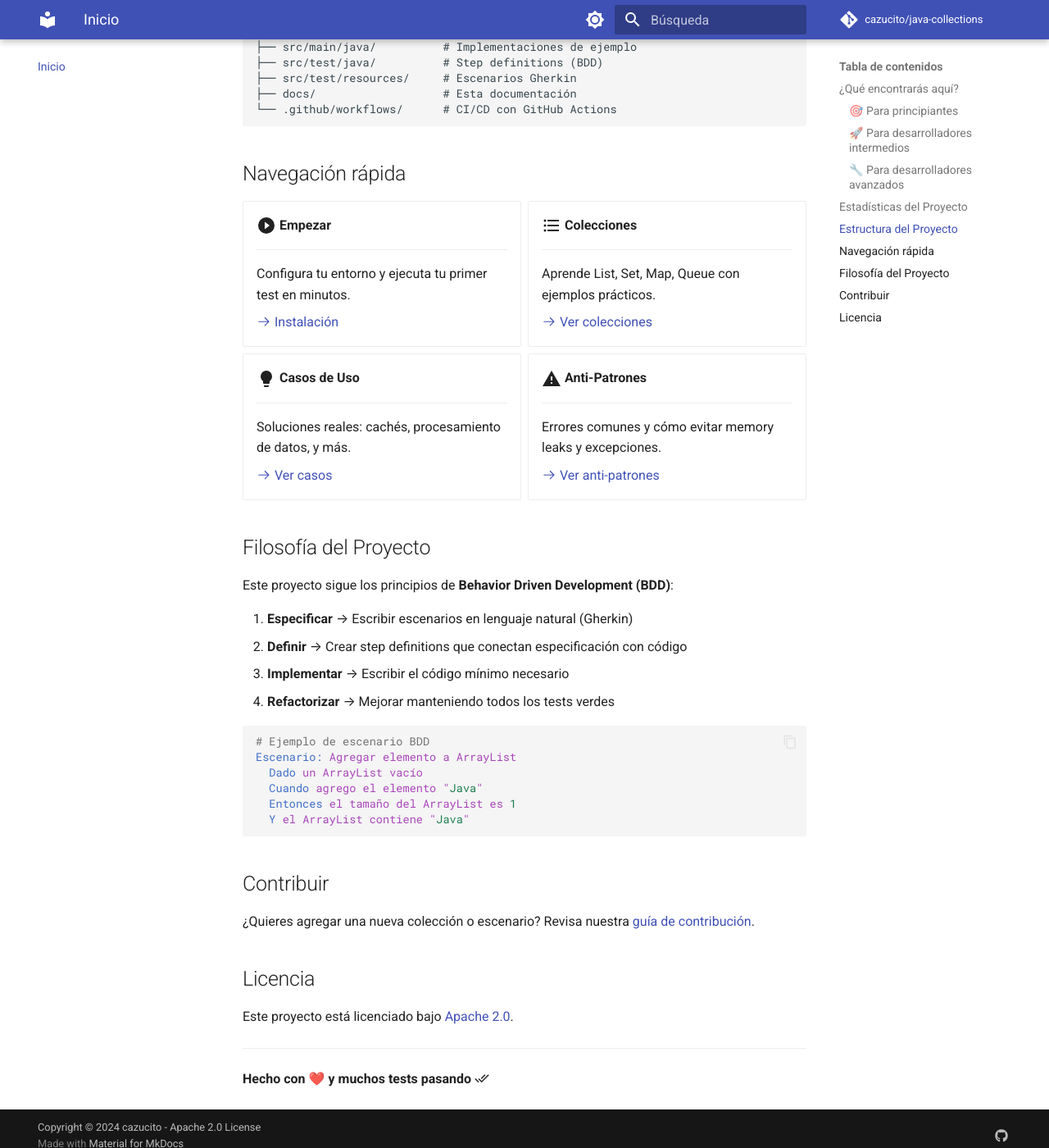
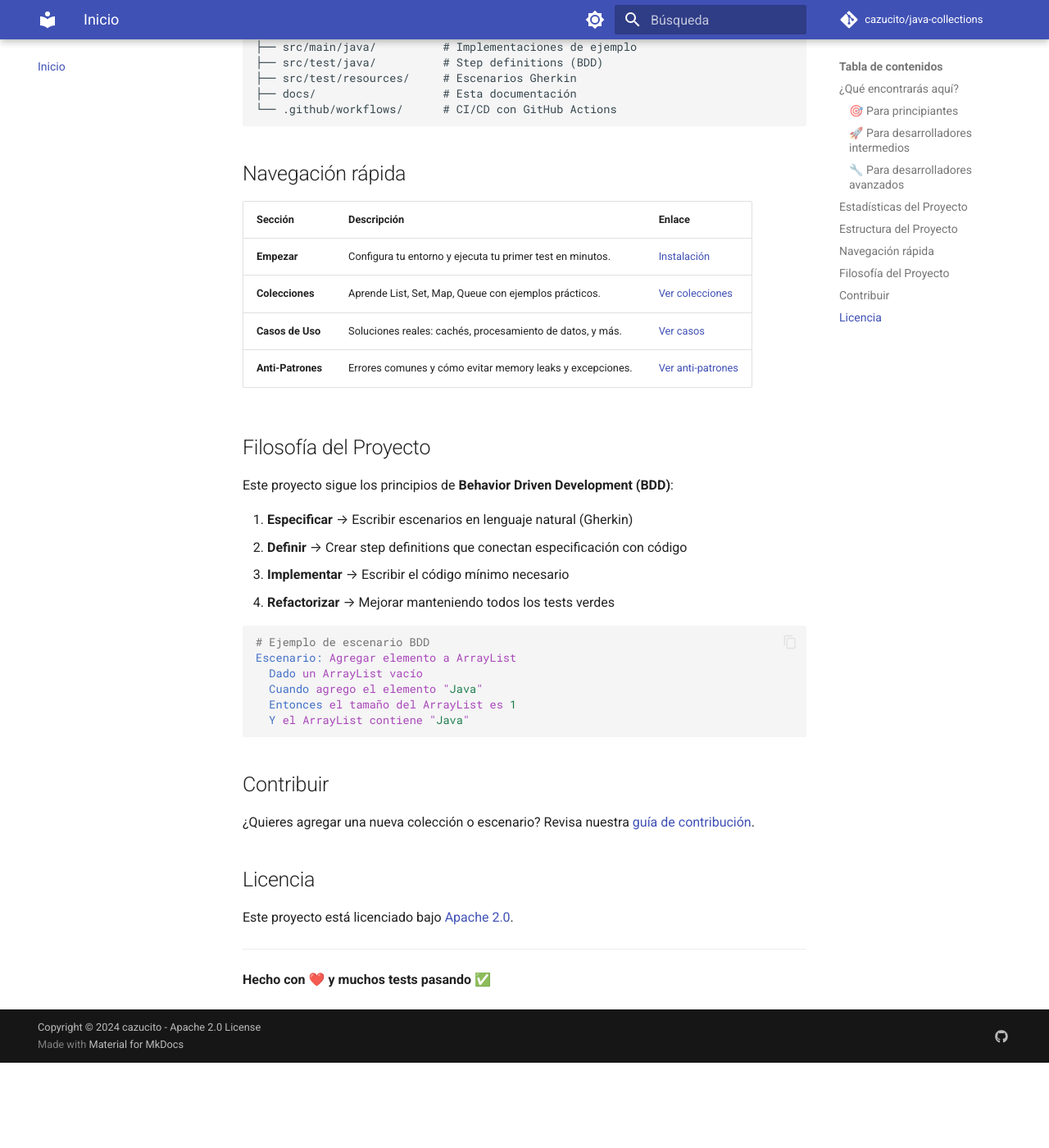
Before and after one commit to cazucito/java-collections, an MkDocs documentation site: the page built from docs/index.md, in a window 1280 px wide and 1400 px high, scrolled down 1414 px. Shown: the whole window at 82% size. Built offline with MkDocs 1.6.1 and Material for MkDocs 9.7.7, drawn with Linux system fonts in a browser that asks for light colours; comment, search, counter and statistics services are not loaded; the version menu is left out; after the commit the page ends 2710 px from its top, so only the background shows below that; some of the changed lines change nothing that is shown.

Commit message:
fix: simplify index.md for standard MkDocs rendering
- Replace grid cards with standard markdown table
- Replace :material-xxx: icons with emojis or text
- Remove octicons references that require extra plugins
- Fix CI badge to use plain markdown format
- Add emoji options to mkdocs.yml for better icon support

```diff
--- a/docs/index.md
+++ b/docs/index.md
@@ -1,9 +1,9 @@
 # Java Collections Examples
 
-[![CI](https://github.com/cazucito/java-collections/actions/workflows/ci.yml/badge.svg)](https://github.com/cazucito/java-collections/actions)
-[![Java 21](https://img.shields.io/badge/Java-21-blue.svg)](https://openjdk.org/projects/jdk/21/)
-[![Maven](https://img.shields.io/badge/Maven-3.9+-blue.svg)](https://maven.apache.org/)
-[![License](https://img.shields.io/badge/License-Apache%202.0-green.svg)](LICENSE)
+![CI](https://github.com/cazucito/java-collections/actions/workflows/ci.yml/badge.svg)
+![Java 21](https://img.shields.io/badge/Java-21-blue.svg)
+![Maven](https://img.shields.io/badge/Maven-3.9+-blue.svg)
+![License](https://img.shields.io/badge/License-Apache%202.0-green.svg)
 
 > **Ejemplos prácticos del API Java Collections con enfoque BDD/TDD**
 
@@ -49,41 +49,12 @@ java-collections/
 
 ## Navegación rápida
 
-<div class="grid cards" markdown>
-
--   :material-play-circle:{ .lg .middle } **Empezar**
-
-    ---
-
-    Configura tu entorno y ejecuta tu primer test en minutos.
-
-    [:octicons-arrow-right-24: Instalación](introduccion/instalacion.md)
-
--   :material-format-list-bulleted:{ .lg .middle } **Colecciones**
-
-    ---
-
-    Aprende List, Set, Map, Queue con ejemplos prácticos.
-
-    [:octicons-arrow-right-24: Ver colecciones](colecciones/index.md)
-
--   :material-lightbulb:{ .lg .middle } **Casos de Uso**
-
-    ---
-
-    Soluciones reales: cachés, procesamiento de datos, y más.
-
-    [:octicons-arrow-right-24: Ver casos](casos-de-uso/index.md)
-
--   :material-alert:{ .lg .middle } **Anti-Patrones**
-
-    ---
-
-    Errores comunes y cómo evitar memory leaks y excepciones.
-
-    [:octicons-arrow-right-24: Ver anti-patrones](anti-patrones/index.md)
-
-</div>
+| Sección | Descripción | Enlace |
+|---------|-------------|--------|
+| **Empezar** | Configura tu entorno y ejecuta tu primer test en minutos. | [Instalación](introduccion/instalacion.md) |
+| **Colecciones** | Aprende List, Set, Map, Queue con ejemplos prácticos. | [Ver colecciones](colecciones/index.md) |
+| **Casos de Uso** | Soluciones reales: cachés, procesamiento de datos, y más. | [Ver casos](casos-de-uso/index.md) |
+| **Anti-Patrones** | Errores comunes y cómo evitar memory leaks y excepciones. | [Ver anti-patrones](anti-patrones/index.md) |
 
 ## Filosofía del Proyecto
 
@@ -113,4 +84,4 @@ Este proyecto está licenciado bajo [Apache 2.0](LICENSE).
 
 ---
 
-**Hecho con ❤️ y muchos tests pasando** :material-check-all:
+**Hecho con ❤️ y muchos tests pasando** ✅
--- a/mkdocs.yml
+++ b/mkdocs.yml
@@ -69,6 +69,9 @@ markdown_extensions:
   - pymdownx.emoji:
       emoji_index: !!python/name:material.extensions.emoji.twemoji
       emoji_generator: !!python/name:material.extensions.emoji.to_svg
+      options:
+        custom_icons:
+          - material
 
 nav:
   - Inicio: index.md
```
